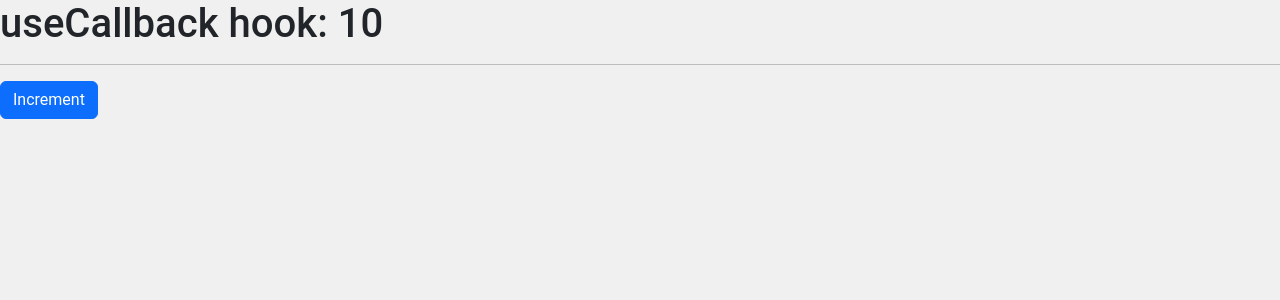
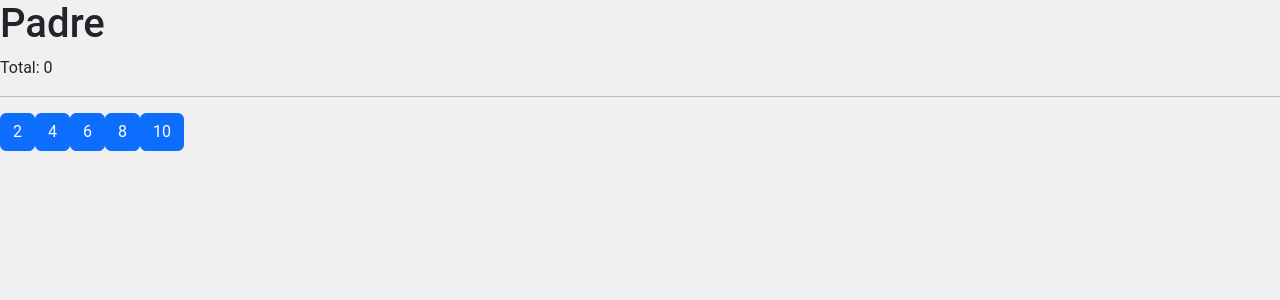
Before and after one commit to htmtmx/hooks-app, a React (Vite) app: page / in a window 1280 px wide. Shown: the top 300 px of the page. Built offline with nearby package versions, Linux system fonts and the light colour scheme.

Commit message:
✨ Add Padre and Hijo components to manage and display increment functionality

```diff
--- /dev/null
+++ b/src/07-tarea-memo/Hijo.jsx
@@ -0,0 +1,15 @@
+import React from 'react'
+
+export const Hijo = ({ numero, incrementar }) => {
+
+    console.log('  Me volví a generar :(  ');
+
+    return (
+        <button
+            className="btn btn-primary mr-3"
+            onClick={ () => incrementar( numero ) }
+        >
+            { numero }
+        </button>
+    )
+}
--- /dev/null
+++ b/src/07-tarea-memo/Padre.jsx
@@ -0,0 +1,34 @@
+import React from 'react'
+import { Hijo } from './Hijo'
+import { useState } from 'react';
+
+export const Padre = () => {
+
+    const numeros = [2,4,6,8,10];
+    const [valor, setValor] = useState(0);
+
+    const incrementar = ( num ) => {
+        setValor( valor + num )
+    }
+
+
+    return (
+        <div>
+            <h1>Padre</h1>
+            <p> Total: { valor } </p>
+
+            <hr />
+
+            {
+                numeros.map( n => (
+                    <Hijo
+                        key={ n }
+                        numero={ n }
+                        incrementar={ incrementar }
+                    />
+                ))
+            }
+            {/* <Hijo /> */}
+        </div>
+    )
+}
--- a/src/main.jsx
+++ b/src/main.jsx
@@ -1,7 +1,6 @@
 import { StrictMode } from 'react'
 import { createRoot } from 'react-dom/client'
 import './index.css'
-import { CallbackHook } from './06_memos/CallbackHook'
 // import { CounterApp } from './01_useState/CounterApp'
 // import { HooksApp } from './HooksApp'
 // import { CounterWithCustomHook } from './01_useState/CounterWithCustomHook'
@@ -12,10 +11,12 @@
 // import { Layout } from './05_useLayoutEffect/LAyout'
 // import { Memorize } from './06_memos/Memorize'
 // import { MemoHook } from './06_memos/MemoHook'
+// import { CallbackHook } from './06_memos/CallbackHook'
+import { Padre } from './07-tarea-memo/Padre'
 
 
 createRoot(document.getElementById('root')).render(
     //   <StrictMode>
-    <CallbackHook/>
+    <Padre/>
     //   </StrictMode>,
 )
```
